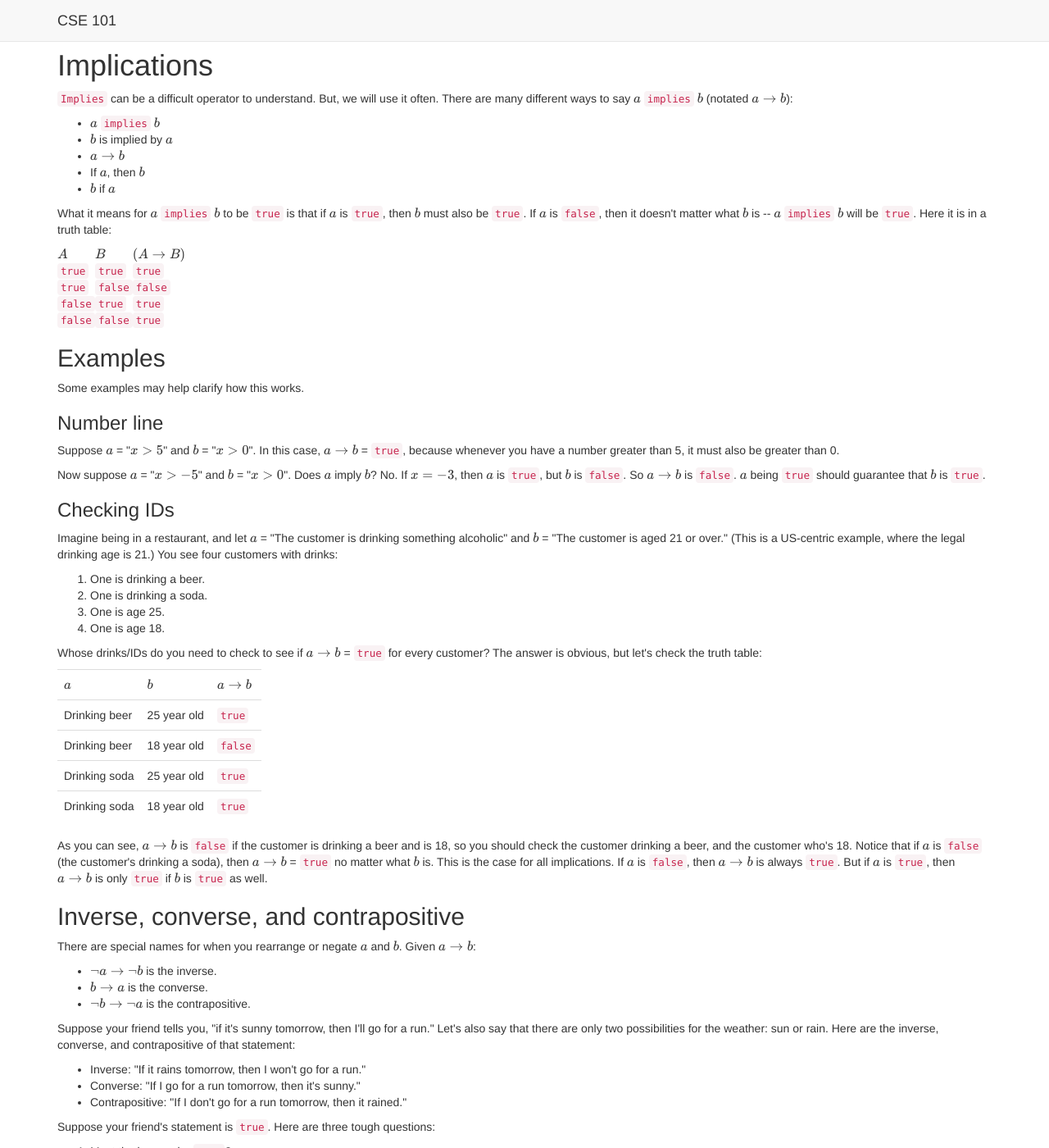
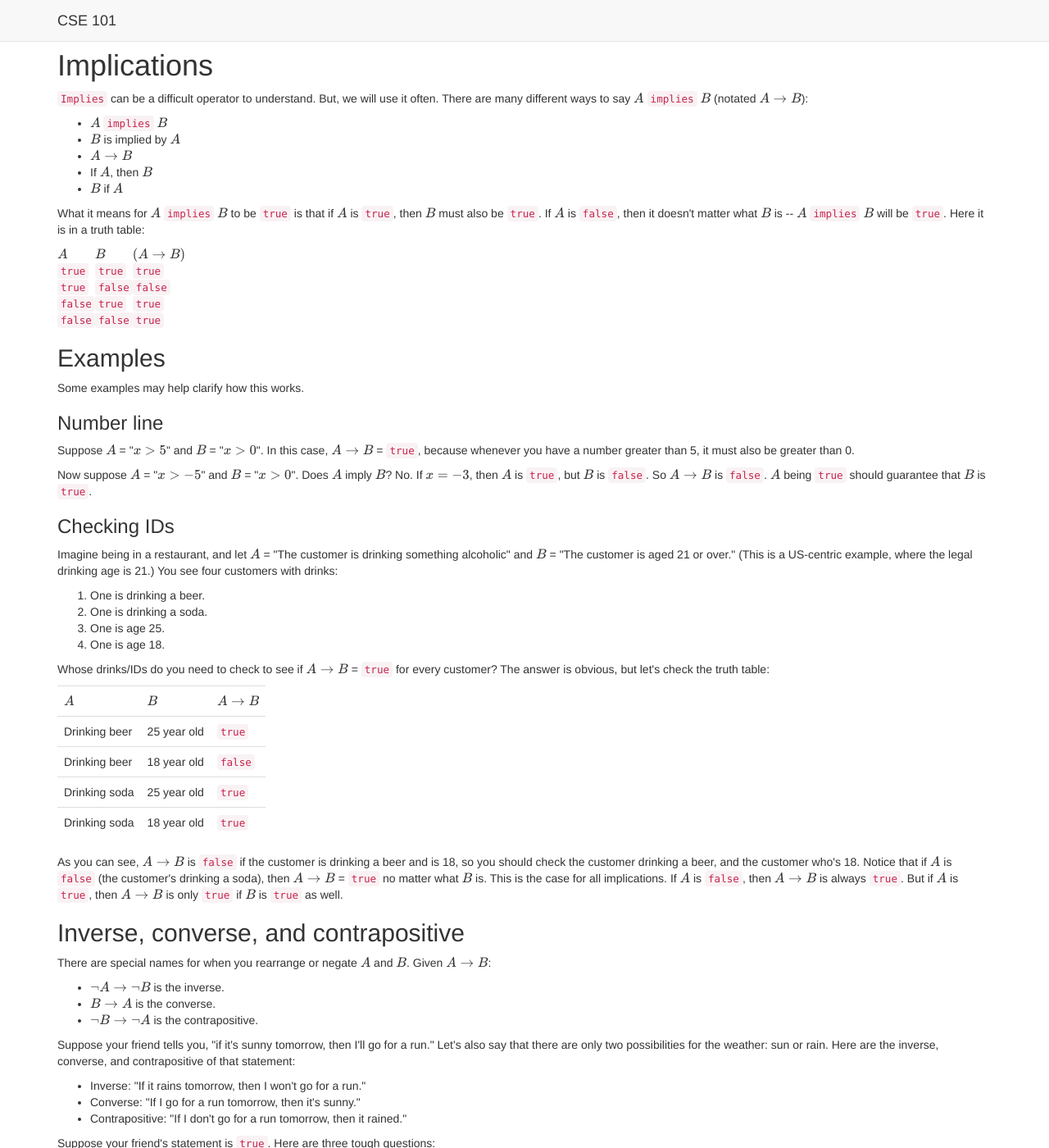
Before and after one commit to jstnhuang/cse101, a Jekyll site: the page built from notes/discrete-math/implications.html, in a window 1280 px wide and 1400 px high. Shown: the whole window at 82% size. Built offline with Jekyll 4.4.1, drawn with Linux system fonts in a browser that asks for light colours; nearby versions of some CDN libraries; formulas are drawn with MathJax 3; comment, search, counter and statistics services are not loaded; some of the changed text lies outside the part shown.

Commit message:
Change variables to uppercase.

```diff
--- a/notes/discrete-math/implications.html
+++ b/notes/discrete-math/implications.html
@@ -4,29 +4,29 @@ layout: note
 ---
 
 <h1>{{page.title}}</h1>
-<p><code>Implies</code> can be a difficult operator to understand. But, we will use it often. There are many different ways to say $a$ <code>implies</code> $b$ (notated $a \to b$):</p>
+<p><code>Implies</code> can be a difficult operator to understand. But, we will use it often. There are many different ways to say $A$ <code>implies</code> $B$ (notated $A \to B$):</p>
 
 <ul>
-  <li>$a$ <code>implies</code> $b$</li>
-  <li>$b$ is implied by $a$</li>
-  <li>$a \to b$</li>
-  <li>If $a$, then $b$</li>
-  <li>$b$ if $a$</li>
+  <li>$A$ <code>implies</code> $B$</li>
+  <li>$B$ is implied by $A$</li>
+  <li>$A \to B$</li>
+  <li>If $A$, then $B$</li>
+  <li>$B$ if $A$</li>
 </ul>
 
-<p>What it means for $a$ <code>implies</code> $b$ to be <code>true</code> is that if $a$ is <code>true</code>, then $b$ must also be <code>true</code>. If $a$ is <code>false</code>, then it doesn't matter what $b$ is -- $a$ <code>implies</code> $b$ will be <code>true</code>. Here it is in a truth table:</p>
+<p>What it means for $A$ <code>implies</code> $B$ to be <code>true</code> is that if $A$ is <code>true</code>, then $B$ must also be <code>true</code>. If $A$ is <code>false</code>, then it doesn't matter what $B$ is -- $A$ <code>implies</code> $B$ will be <code>true</code>. Here it is in a truth table:</p>
 {% include truth-table.html id="implies" vars="['A', 'B']" exprs="[new TTImplies('A', 'B')]" hiddenExprs="{}" %}
 
 <h2>Examples</h2>
 <p>Some examples may help clarify how this works.</p>
 
 <h3>Number line</h3>
-<p>Suppose $a$ = "$x > 5$" and $b$ = "$x > 0$". In this case, $a \to b$ = <code>true</code>, because whenever you have a number greater than 5, it must also be greater than 0.</p>
+<p>Suppose $A$ = "$x > 5$" and $B$ = "$x > 0$". In this case, $A \to B$ = <code>true</code>, because whenever you have a number greater than 5, it must also be greater than 0.</p>
 
-<p>Now suppose $a$ = "$x > -5$" and $b$ = "$x > 0$". Does $a$ imply $b$? No. If $x = -3$, then $a$ is <code>true</code>, but $b$ is <code>false</code>. So $a \to b$ is <code>false</code>. $a$ being <code>true</code> should guarantee that $b$ is <code>true</code>.</p>
+<p>Now suppose $A$ = "$x > -5$" and $B$ = "$x > 0$". Does $A$ imply $B$? No. If $x = -3$, then $A$ is <code>true</code>, but $B$ is <code>false</code>. So $A \to B$ is <code>false</code>. $A$ being <code>true</code> should guarantee that $B$ is <code>true</code>.</p>
 
 <h3>Checking IDs</h3>
-<p>Imagine being in a restaurant, and let $a$ = "The customer is drinking something alcoholic" and $b$ = "The customer is aged 21 or over." (This is a US-centric example, where the legal drinking age is 21.) You see four customers with drinks:</p>
+<p>Imagine being in a restaurant, and let $A$ = "The customer is drinking something alcoholic" and $B$ = "The customer is aged 21 or over." (This is a US-centric example, where the legal drinking age is 21.) You see four customers with drinks:</p>
 
 <ol>
   <li>One is drinking a beer.</li>
@@ -35,25 +35,25 @@ layout: note
   <li>One is age 18.</li>
 </ol>
 
-<p>Whose drinks/IDs do you need to check to see if $a \to b$ = <code>true</code> for every customer? The answer is obvious, but let's check the truth table:</p>
+<p>Whose drinks/IDs do you need to check to see if $A \to B$ = <code>true</code> for every customer? The answer is obvious, but let's check the truth table:</p>
 
 <table class="table">
-  <tr><th>$a$</th><th>$b$</th><th>$a \to b$</th></tr>
+  <tr><th>$A$</th><th>$B$</th><th>$A \to B$</th></tr>
   <tr><td>Drinking beer</td><td>25 year old</td><td><code>true</code></td></tr>
   <tr><td>Drinking beer</td><td>18 year old</td><td><code>false</code></td></tr>
   <tr><td>Drinking soda</td><td>25 year old</td><td><code>true</code></td></tr>
   <tr><td>Drinking soda</td><td>18 year old</td><td><code>true</code></td></tr>
 </table>
 
-<p>As you can see, $a \to b$ is <code>false</code> if the customer is drinking a beer and is 18, so you should check the customer drinking a beer, and the customer who's 18. Notice that if $a$ is <code>false</code> (the customer's drinking a soda), then $a \to b$ = <code>true</code> no matter what $b$ is. This is the case for all implications. If $a$ is <code>false</code>, then $a \to b$ is always <code>true</code>. But if $a$ is <code>true</code>, then $a \to b$ is only <code>true</code> if $b$ is <code>true</code> as well.</p>
+<p>As you can see, $A \to B$ is <code>false</code> if the customer is drinking a beer and is 18, so you should check the customer drinking a beer, and the customer who's 18. Notice that if $A$ is <code>false</code> (the customer's drinking a soda), then $A \to B$ = <code>true</code> no matter what $B$ is. This is the case for all implications. If $A$ is <code>false</code>, then $A \to B$ is always <code>true</code>. But if $A$ is <code>true</code>, then $A \to B$ is only <code>true</code> if $B$ is <code>true</code> as well.</p>
 
 <h2>Inverse, converse, and contrapositive</h2>
-<p>There are special names for when you rearrange or negate $a$ and $b$. Given $a \to b$:</p>
+<p>There are special names for when you rearrange or negate $A$ and $B$. Given $A \to B$:</p>
 
 <ul>
-  <li>$\neg a \to \neg b$ is the inverse.</li>
-  <li>$b \to a$ is the converse.</li>
-  <li>$\neg b \to \neg a$ is the contrapositive.</li>
+  <li>$\neg A \to \neg B$ is the inverse.</li>
+  <li>$B \to A$ is the converse.</li>
+  <li>$\neg B \to \neg A$ is the contrapositive.</li>
 </ul>
 
 <p>Suppose your friend tells you, "if it's sunny tomorrow, then I'll go for a run." Let's also say that there are only two possibilities for the weather: sun or rain. Here are the inverse, converse, and contrapositive of that statement:</p>
@@ -90,7 +90,7 @@ layout: note
 <h2>Questions</h2>
 <ol>
   <li>
-    <p>Write out the truth table for $(\neg a) \lor b$. What do you notice? Can you explain why this makes sense?</p>
+    <p>Write out the truth table for $(\neg a) \lor B$. What do you notice? Can you explain why this makes sense?</p>
     {% include truth-table.html id="implies-formula" vars="['A', 'B']" exprs="[new TTNot('A'), new TTOr(new TTNot('A'), 'B')]" hiddenExprs="{1: true}" %}
   </li>
   <li>
```
